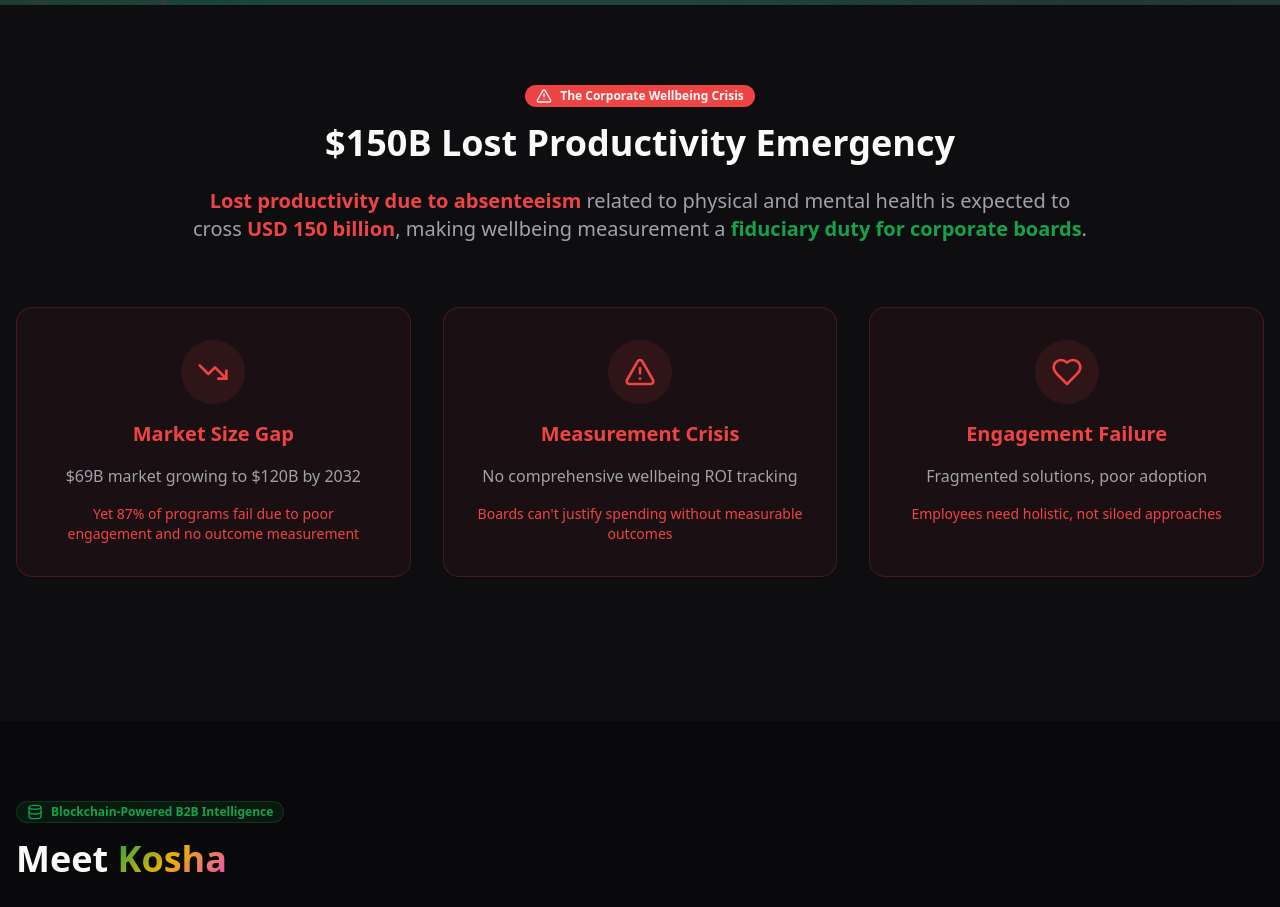
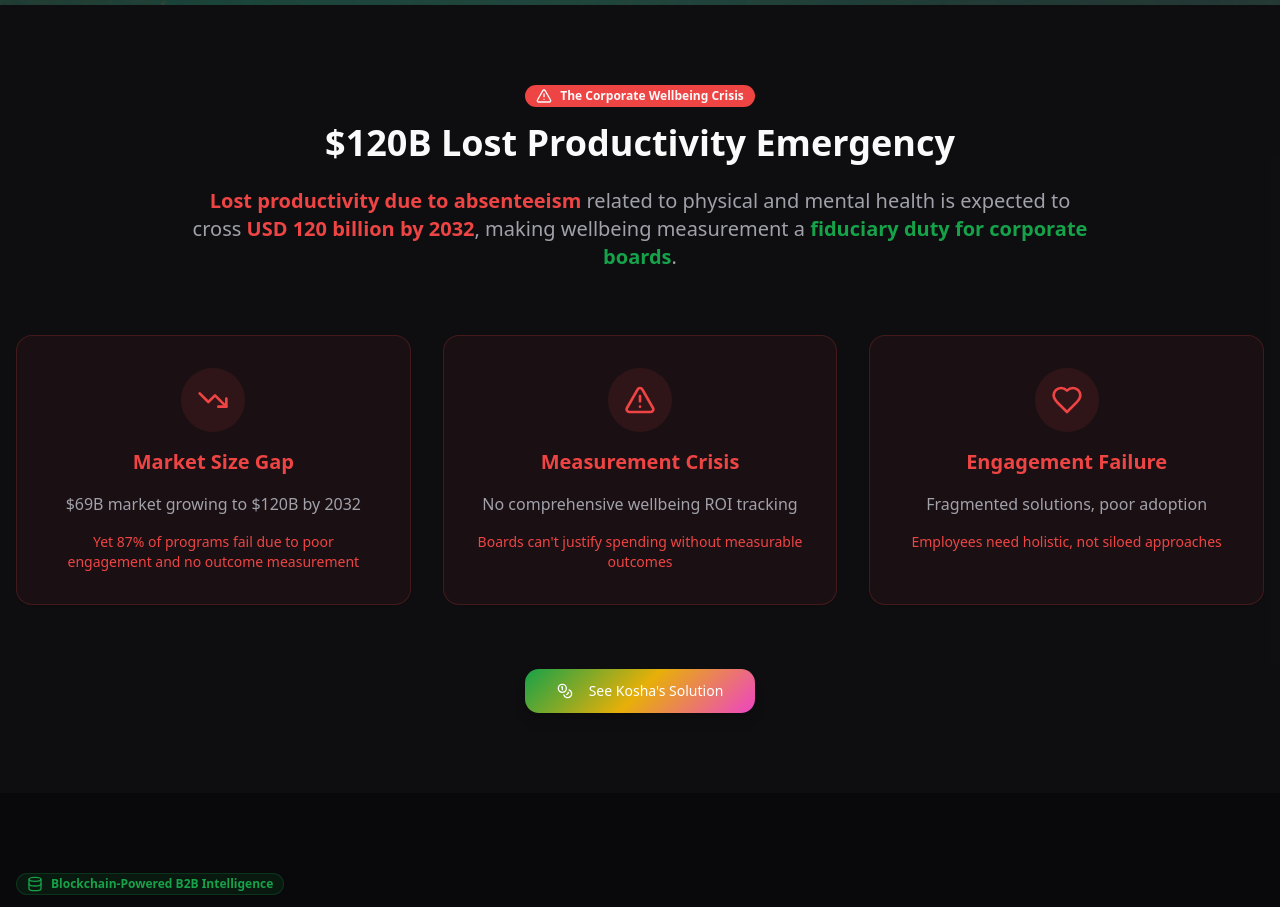
Before and after one commit to nieshsp2/kosha.work, a React (Vite) app: page / in a window 1280 px wide. Shown: the part 860-1767 px from the top of the page. Built offline with nearby package versions, Linux system fonts and the light colour scheme; no server answers.

Commit message:
Reverted to commit 730f2c6626cc972f958595add356e7a6d232fd77

```diff
--- a/src/pages/Index.tsx
+++ b/src/pages/Index.tsx
@@ -134,10 +134,10 @@ const Index = () => {
               <AlertTriangle className="mr-2 h-4 w-4" />
               The Corporate Wellbeing Crisis
             </Badge>
-            <h2 className="text-4xl font-bold mb-6">$150B Lost Productivity Emergency</h2>
+            <h2 className="text-4xl font-bold mb-6">$120B Lost Productivity Emergency</h2>
             <p className="text-xl text-muted-foreground max-w-4xl mx-auto">
               <span className="text-destructive font-semibold">Lost productivity due to absenteeism</span> related to physical and mental health
-              is expected to cross <span className="text-destructive font-semibold">USD 150 billion</span>, making wellbeing measurement a <span className="text-primary font-semibold">fiduciary duty for corporate boards</span>.
+              is expected to cross <span className="text-destructive font-semibold">USD 120 billion by 2032</span>, making wellbeing measurement a <span className="text-primary font-semibold">fiduciary duty for corporate boards</span>.
             </p>
           </div>
 
@@ -168,6 +168,13 @@ const Index = () => {
               <p className="text-muted-foreground mb-4">Fragmented solutions, poor adoption</p>
               <p className="text-sm text-destructive font-medium">Employees need holistic, not siloed approaches</p>
             </Card>
+          </div>
+
+          <div className="text-center">
+            <Button variant="hero" size="lg">
+              <Coins className="mr-2 h-5 w-5" />
+              See Kosha's Solution
+            </Button>
           </div>
         </div>
       </section>
```
